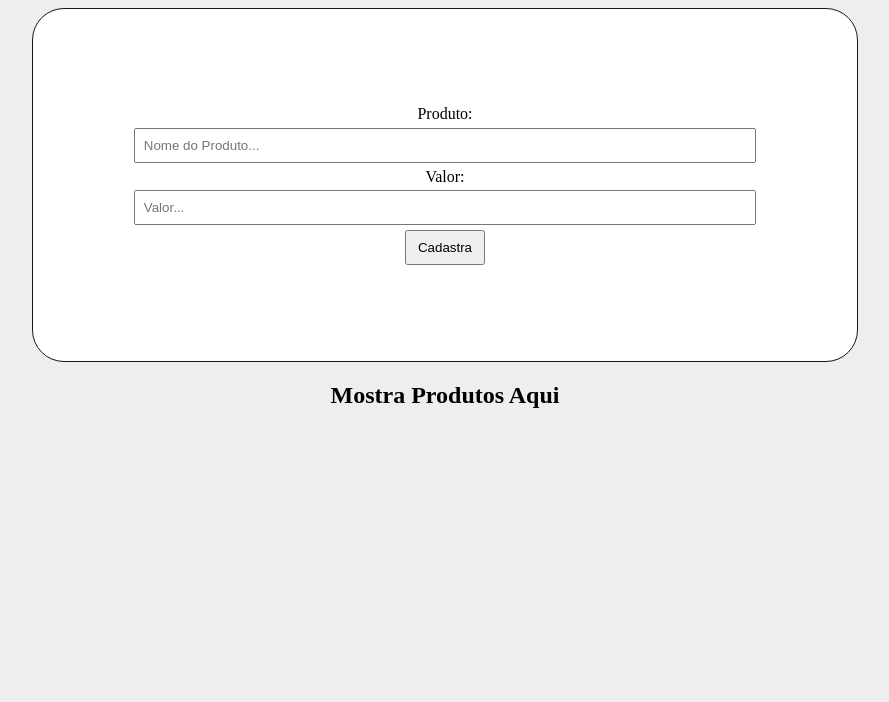
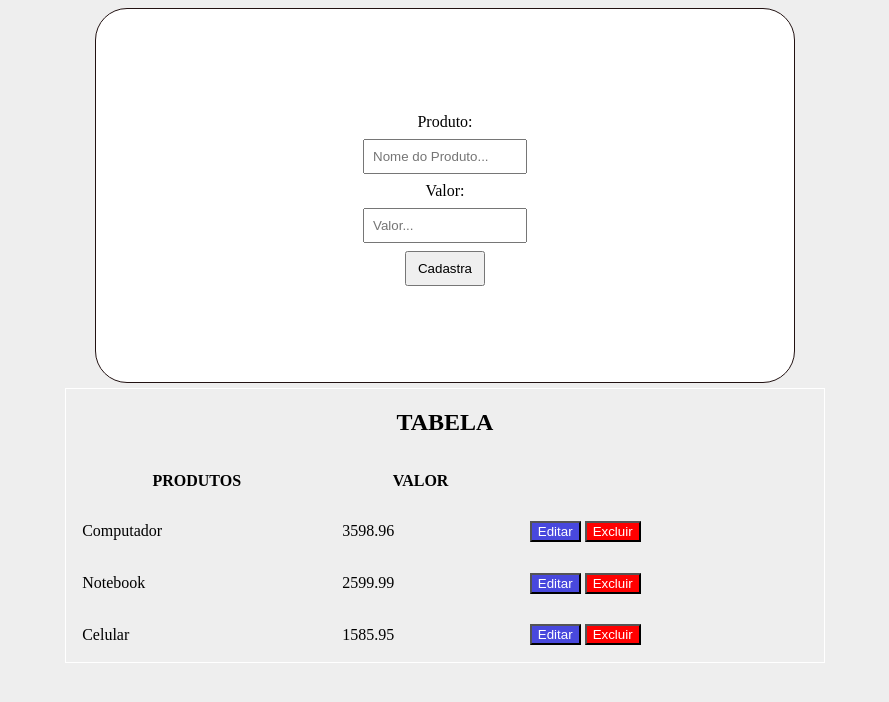
Before and after one commit to Allysson2023/projeto_simples_formularios, a plain HTML site: page index.html in a window 1280 px wide. Shown: the whole page, without its empty margins (195-1084 px from the left). Drawn offline with Linux system fonts and the light colour scheme.

Commit message:
Terminando o basico do formulario e a tabela que estao cadastrado os produtos, html e css

```diff
--- a/index.html
+++ b/index.html
@@ -24,12 +24,52 @@
 
     <section class="pdt-main">
         <div class="pdt-logo-marca">
-            <h1>Mostra Produtos Aqui</h1>
+            <h1>TABELA</h1>
         </div>
 
-        <tbody>
+        <table>
+            <!-- Este é o cabeçario da tabela -->
+            <thead>
+                <tr>
+                    <th>PRODUTOS</th>
+                    <th>VALOR</th>
+                </tr>
+            </thead>
 
-        </tbody>
+            <!-- Corpo da tabela -->
+            <Tbody>
+
+                <tr>
+                    <td>Computador</td>
+                    <td>3598.96</td>
+                    <td>
+                        <button class="btn-editar">Editar</button>
+                        <button class="btn-delete">Excluir</button>
+                    </td>
+
+                </tr>
+
+                <tr>
+                    <td>Notebook</td>
+                    <td>2599.99</td>
+                    <td>
+                        <button class="btn-editar">Editar</button>
+                        <button class="btn-delete">Excluir</button>
+                    </td>
+                </tr>
+
+                <tr>
+                    <td>Celular</td>
+                    <td>1585.95</td>
+                    <td>
+                        <button class="btn-editar">Editar</button>
+                        <button class="btn-delete">Excluir</button>
+                    </td>
+                </tr>
+
+            </Tbody>
+
+        </table>
 
     </section>
 
--- a/style.css
+++ b/style.css
@@ -6,39 +6,73 @@ body{
     display: flex;
     flex-direction: column;
     margin: 0 auto;
-    padding: 0.2rem;
+    padding: 0.5rem;
     border: 0.1rem solid rgb(34, 18, 18);
     padding: 6rem;
     background: rgb(255, 255, 255);
     border-radius: 2rem;
-    max-width: 50%;
+    max-width: 40%;
 }
 
 .form-label{
     display: flex;
     justify-content: center;
+    margin: 0.5rem;
 }
 
 .form-input{
     padding: 0.5rem;
-    margin: 0.3rem;
+    margin: 0 auto;
+    width: 9rem;
 }
+
 .btn-submit{
     margin: 0 auto;
     width: 5rem;
     padding: 0.5rem;
+    margin-top: 0.5rem;
+}
+
+.btn-submit:hover{
+    width: 5.2rem;
+    background: rgb(61, 53, 53);
+    color: white;
+    cursor: pointer;
 }
 
 .pdt-main{
     display: flex;
     flex-direction: column;
+    border: 0.1rem solid rgb(255, 255, 255);
+    max-width: 60%;
+    margin: 0 auto;
+    margin-top: 0.3rem;
 }
+.pdt-main:hover{
+    background: rgb(231, 231, 241);
+
+}
+
 .pdt-logo-marca{
     margin: 0 auto;
-
 }
 
 .pdt-conteiner{
     display: block;
     flex-direction: row-reverse;
 }
+
+table td, table th{
+    padding: 0.9rem;
+}
+
+.btn-editar{
+    background: rgb(72, 72, 221);
+    color: white;
+    cursor: pointer;
+}
+.btn-delete{
+    color: white;
+    background: red;
+    cursor: pointer;
+}
```
